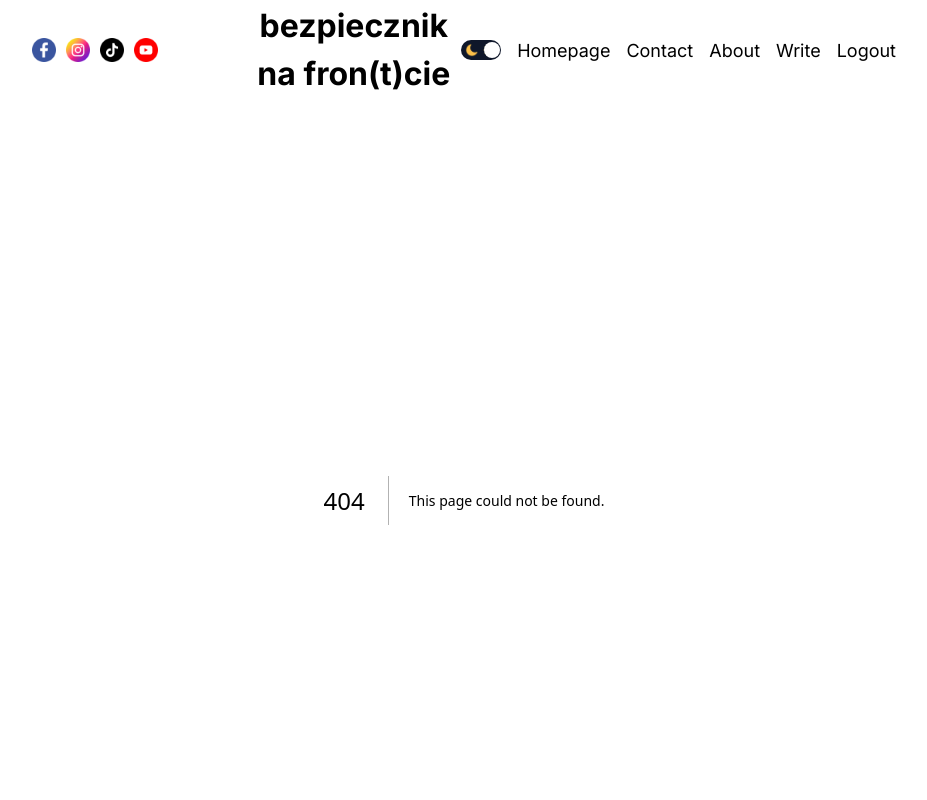
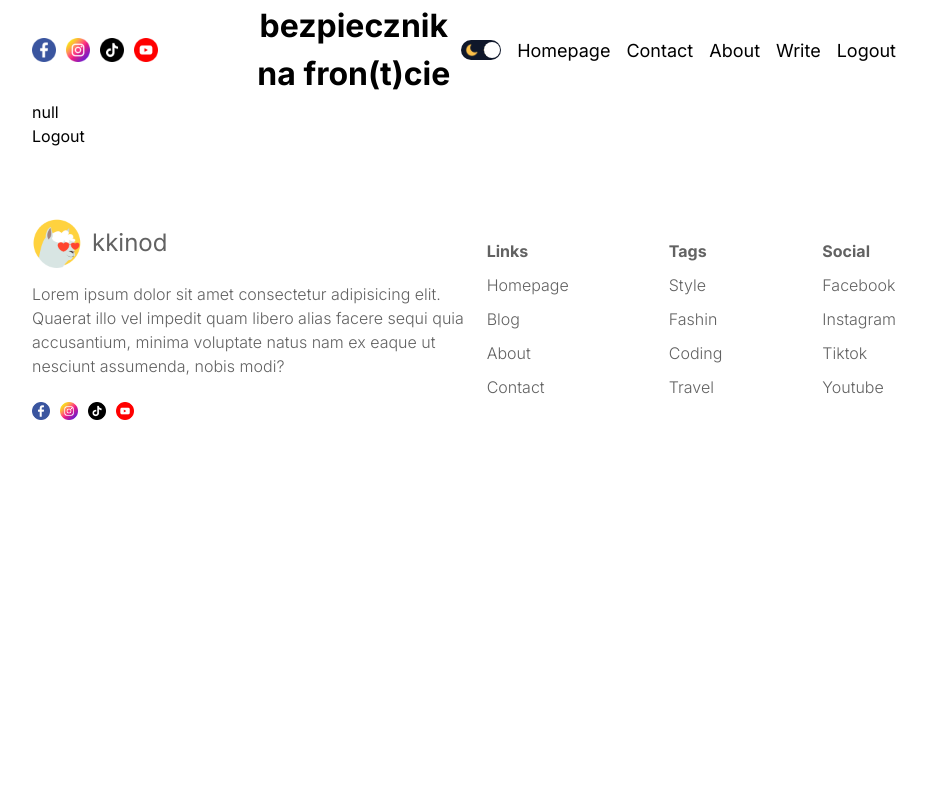
Before and after one commit to Kkinod/BNF-Blog, a Next.js app: page /settings in a window 1280 px wide. Before the commit this address had no page. Shown: the top 800 px of the page, without its empty margins (176-1103 px from the left). Built offline with nearby package versions, Linux system fonts and the light colour scheme; no server answers.

Commit message:
add extend user prisma schema for role, add callbacks to the auth.ts

```diff
--- a/auth.ts
+++ b/auth.ts
@@ -23,6 +23,7 @@ import NextAuth from "next-auth";
 import { PrismaAdapter } from "@auth/prisma-adapter";
 import authConfig from "./auth.config";
 import prisma from "@/utils/connect";
+import { getUserById } from "@/utils/data/user";
 
 export const {
 	handlers: { GET, POST },
@@ -30,6 +31,30 @@ export const {
 	signIn,
 	signOut,
 } = NextAuth({
+	callbacks: {
+		async session({ token, session }) {
+			if (token.sub && session.user) {
+				session.user.id = token.sub;
+			}
+
+			if (token.role && session.user) {
+				session.user.role = token.role;
+			}
+
+			return session;
+		},
+		async jwt({ token }) {
+			if (!token.sub) return token;
+
+			const existingUser = await getUserById(token.sub);
+
+			if (!existingUser) return token;
+
+			token.role = existingUser.role;
+
+			return token;
+		},
+	},
 	adapter: PrismaAdapter(prisma),
 	session: { strategy: "jwt" },
 	...authConfig,
--- /dev/null
+++ b/src/app/(protected)/settings/page.tsx
@@ -0,0 +1,22 @@
+import { auth, signOut } from "../../../../auth";
+
+const SettingPage = async () => {
+	const session = await auth();
+
+	return (
+		<div>
+			{JSON.stringify(session)}
+			<form
+				action={async () => {
+					"use server";
+
+					await signOut();
+				}}
+			>
+				<button type="submit">Logout</button>
+			</form>
+		</div>
+	);
+};
+
+export default SettingPage;
```
Also changed, not shown: 1 other file (tests, documents, lock files or other folders).
